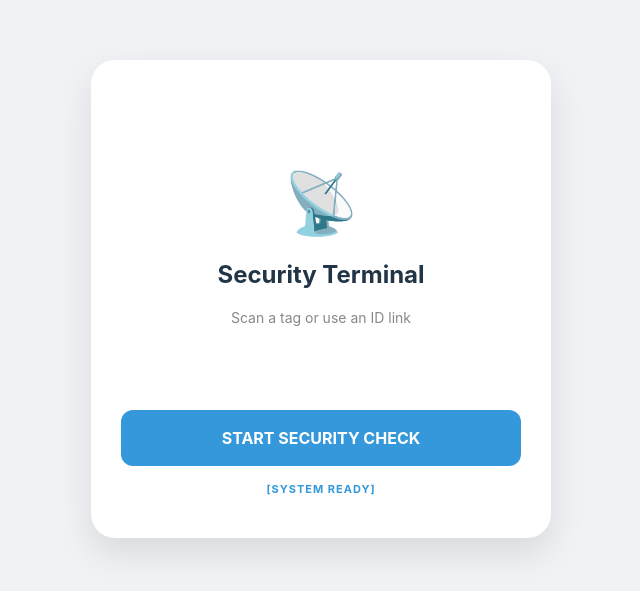
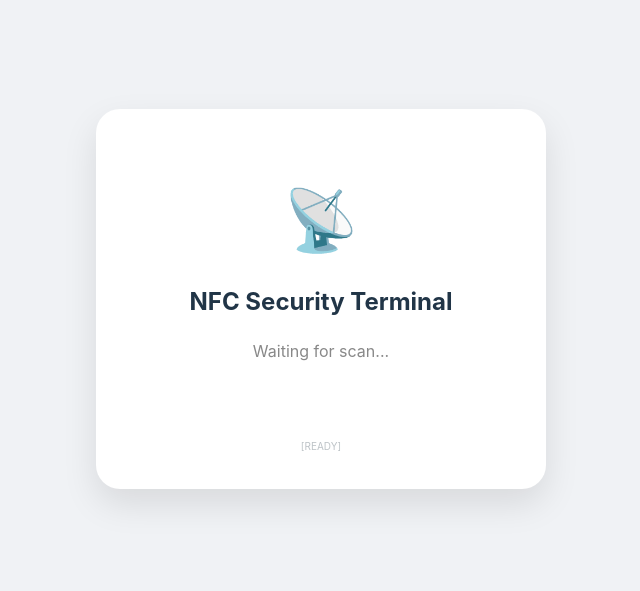
Before and after one commit to Joyaljose371/nfc-scanner, a React (Vite) app in the folder my-nfc-app/: page / in a window 1280 px wide. Shown: the part 101-692 px from the top of the page, without its empty margins (319-959 px from the left). Built offline with nearby package versions, Linux system fonts and the light colour scheme.

Commit message:
Todo List

```diff
--- a/my-nfc-app/src/App.jsx
+++ b/my-nfc-app/src/App.jsx
@@ -1,134 +1,112 @@
 import React, { useState, useEffect } from 'react';
 
-// Your Specific Guest Database
 const GUEST_DATABASE = {
-  "321": { name: "Joyal Jose", type: "VIP", access: "Gate A" },
-  "654": { name: "Aibal Jose", type: "Staff", access: "Gate B" },
-  "876": { name: "Dj", type: "Organizer", access: "Full Access" }
+  "321": { name: "Joyal Jose", type: "VIP" },
+  "654": { name: "Aibal Jose", type: "Staff" },
+  "876": { name: "Dj", type: "Organizer" }
 };
 
 function App() {
-  const [status, setStatus] = useState('SYSTEM READY');
+  const [status, setStatus] = useState('READY');
   const [scanResult, setScanResult] = useState(null);
-  const [isScanning, setIsScanning] = useState(false);
+  const [todos, setTodos] = useState([]);
+  const [inputValue, setInputValue] = useState('');
 
-  // 1. AUTO-LOAD DATA FROM URL (Detects ?id=321)
+  // 1. AUTO-LOAD FROM URL (?id=321)
   useEffect(() => {
     const params = new URLSearchParams(window.location.search);
     const idFromUrl = params.get('id');
-
     if (idFromUrl && GUEST_DATABASE[idFromUrl]) {
       setScanResult({ id: idFromUrl, ...GUEST_DATABASE[idFromUrl], authorized: true });
-      setStatus('MATCH FOUND VIA LINK');
     }
   }, []);
 
-  // 2. NFC SCAN LOGIC
-  const startScan = async () => {
-    if (!('NDEFReader' in window)) {
-      setStatus('NFC NOT SUPPORTED');
-      return;
-    }
-    try {
-      setIsScanning(true);
-      const ndef = new NDEFReader();
-      await ndef.scan();
-      setStatus('TAP TAG NOW');
+  const addTodo = (e) => {
+    e.preventDefault();
+    if (!inputValue.trim()) return;
+    setTodos([...todos, { text: inputValue, id: Date.now() }]);
+    setInputValue('');
+  };
 
-      ndef.onreading = (event) => {
-        const { message } = event;
-        let writtenText = "";
-
-        for (const record of message.records) {
-          if (record.recordType === "text") {
-            const textDecoder = new TextDecoder(record.encoding);
-            writtenText = textDecoder.decode(record.data);
-          }
-        }
-
-        const cleanID = writtenText.trim();
-        const guest = GUEST_DATABASE[cleanID];
-
-        if (guest) {
-          setScanResult({ id: cleanID, ...guest, authorized: true });
-          setStatus('VERIFIED');
-        } else {
-          setScanResult({ id: cleanID || "Empty", name: "Unknown", type: "Invalid", authorized: false });
-          setStatus('DENIED');
-        }
-        setIsScanning(false);
-      };
-    } catch (error) {
-      setStatus(`ERROR: ${error.message}`);
-      setIsScanning(false);
-    }
+  const deleteTodo = (id) => {
+    setTodos(todos.filter(todo => todo.id !== id));
   };
 
   return (
     <div style={styles.viewPort}>
       <div style={styles.container}>
-        <div style={styles.cardArea}>
-          {!scanResult ? (
-            <div style={styles.emptyContent}>
-              <div style={styles.icon}>📡</div>
-              <h2 style={{margin: '10px 0'}}>Security Terminal</h2>
-              <p style={{color: '#888', fontSize: '14px'}}>Scan a tag or use an ID link</p>
+        {!scanResult ? (
+          <div style={styles.emptyState}>
+            <div style={styles.icon}>📡</div>
+            <h2>NFC Security Terminal</h2>
+            <p style={{color: '#888'}}>Waiting for scan...</p>
+          </div>
+        ) : (
+          <div style={styles.todoWrapper}>
+            {/* Header with Guest Name */}
+            <div style={styles.profileHeader}>
+              <span style={styles.badge}>AUTHORIZED</span>
+              <h1 style={styles.name}>{scanResult.name}</h1>
+              <p style={styles.subText}>{scanResult.type} Checkpoint</p>
             </div>
-          ) : (
-            <div style={{...styles.idCard, borderColor: scanResult.authorized ? '#2ecc71' : '#e74c3c'}}>
-              <div style={{...styles.badge, backgroundColor: scanResult.authorized ? '#2ecc71' : '#e74c3c'}}>
-                {scanResult.authorized ? 'SCANNED SUCCESSFULLY' : 'INVALID ENTRY'}
+
+            {/* Dynamic Todo List */}
+            <div style={styles.todoSection}>
+              <h3 style={styles.sectionTitle}>Checklist / Tasks</h3>
+
+              <form onSubmit={addTodo} style={styles.form}>
+                <input
+                  value={inputValue}
+                  onChange={(e) => setInputValue(e.target.value)}
+                  placeholder="Add security note..."
+                  style={styles.input}
+                />
+                <button type="submit" style={styles.addBtn}>+</button>
+              </form>
+
+              <div style={styles.list}>
+                {todos.length === 0 ? (
+                  <p style={styles.noData}>No tasks added yet.</p>
+                ) : (
+                  todos.map(todo => (
+                    <div key={todo.id} style={styles.todoItem}>
+                      <span>{todo.text}</span>
+                      <button onClick={() => deleteTodo(todo.id)} style={styles.delBtn}>✕</button>
+                    </div>
+                  ))
+                )}
               </div>
-              <h1 style={styles.name}>{scanResult.name}</h1>
-              <p style={styles.type}>{scanResult.type} • {scanResult.access || 'No Access'}</p>
-              <button onClick={() => setScanResult(null)} style={styles.clear}>Try Another</button>
             </div>
-          )}
-        </div>
 
-        {!scanResult && (
-          <button onClick={startScan} disabled={isScanning} style={styles.btn}>
-            {isScanning ? 'SCANNER ACTIVE...' : 'START SECURITY CHECK'}
-          </button>
+            <button onClick={() => setScanResult(null)} style={styles.reset}>Logout Session</button>
+          </div>
         )}
-        <p style={styles.status}>[{status}]</p>
+        <p style={styles.statusLine}>[{status}]</p>
       </div>
     </div>
   );
 }
 
 const styles = {
-  viewPort: {
-    width: '100vw',
-    height: '100vh',
-    display: 'flex',
-    justifyContent: 'center',
-    alignItems: 'center',
-    backgroundColor: '#f0f2f5',
-    position: 'fixed',
-    top: 0,
-    left: 0,
-    fontFamily: '-apple-system, sans-serif'
-  },
-  container: {
-    width: '90%',
-    maxWidth: '400px',
-    backgroundColor: '#fff',
-    borderRadius: '24px',
-    padding: '30px',
-    boxShadow: '0 15px 35px rgba(0,0,0,0.1)',
-    textAlign: 'center'
-  },
-  cardArea: { minHeight: '320px', display: 'flex', alignItems: 'center', justifyContent: 'center' },
-  emptyContent: { textAlign: 'center' },
-  icon: { fontSize: '60px', marginBottom: '10px' },
-  idCard: { width: '100%', border: '3px solid', padding: '30px 10px', borderRadius: '20px' },
-  badge: { color: '#fff', fontSize: '10px', fontWeight: 'bold', padding: '5px 15px', borderRadius: '10px', display: 'inline-block', marginBottom: '15px' },
-  name: { fontSize: '2.2rem', margin: '10px 0', color: '#2c3e50', letterSpacing: '-1px' },
-  type: { fontWeight: 'bold', color: '#7f8c8d', marginBottom: '20px' },
-  btn: { width: '100%', padding: '18px', borderRadius: '12px', border: 'none', backgroundColor: '#3498db', color: '#fff', fontWeight: 'bold', fontSize: '1rem', cursor: 'pointer' },
-  status: { fontSize: '11px', marginTop: '15px', color: '#3498db', letterSpacing: '1px', fontWeight: 'bold' },
-  clear: { background: 'none', border: 'none', color: '#3498db', cursor: 'pointer', fontWeight: 'bold', fontSize: '14px', marginTop: '10px' }
+  viewPort: { width: '100vw', height: '100vh', display: 'flex', justifyContent: 'center', alignItems: 'center', backgroundColor: '#f0f2f5', position: 'fixed', top: 0, left: 0, fontFamily: '-apple-system, sans-serif' },
+  container: { width: '90%', maxWidth: '400px', backgroundColor: '#fff', borderRadius: '24px', padding: '25px', boxShadow: '0 15px 35px rgba(0,0,0,0.1)', overflowY: 'auto', maxHeight: '90vh' },
+  emptyState: { textAlign: 'center', padding: '40px 0' },
+  icon: { fontSize: '60px', marginBottom: '20px' },
+  profileHeader: { textAlign: 'center', borderBottom: '1px solid #eee', paddingBottom: '20px', marginBottom: '20px' },
+  badge: { backgroundColor: '#2ecc71', color: '#fff', fontSize: '10px', padding: '4px 10px', borderRadius: '10px', fontWeight: 'bold' },
+  name: { fontSize: '1.8rem', margin: '10px 0 0 0', color: '#2c3e50' },
+  subText: { fontSize: '14px', color: '#95a5a6', margin: '5px 0' },
+  todoSection: { textAlign: 'left' },
+  sectionTitle: { fontSize: '16px', color: '#34495e', marginBottom: '15px' },
+  form: { display: 'flex', gap: '10px', marginBottom: '20px' },
+  input: { flex: 1, padding: '12px', borderRadius: '8px', border: '1px solid #ddd', fontSize: '14px' },
+  addBtn: { padding: '0 15px', backgroundColor: '#3498db', color: '#fff', border: 'none', borderRadius: '8px', fontSize: '20px', cursor: 'pointer' },
+  list: { display: 'flex', flexDirection: 'column', gap: '10px' },
+  todoItem: { display: 'flex', justifyContent: 'space-between', alignItems: 'center', backgroundColor: '#f8f9fa', padding: '12px', borderRadius: '8px', fontSize: '14px', borderLeft: '4px solid #3498db' },
+  delBtn: { background: 'none', border: 'none', color: '#e74c3c', cursor: 'pointer', fontWeight: 'bold' },
+  noData: { textAlign: 'center', color: '#bdc3c7', fontSize: '13px', fontStyle: 'italic' },
+  reset: { width: '100%', background: 'none', border: 'none', color: '#95a5a6', marginTop: '20px', fontSize: '12px', cursor: 'pointer', textDecoration: 'underline' },
+  statusLine: { textAlign: 'center', fontSize: '10px', color: '#bdc3c7', marginTop: '20px' }
 };
 
 export default App;
```
